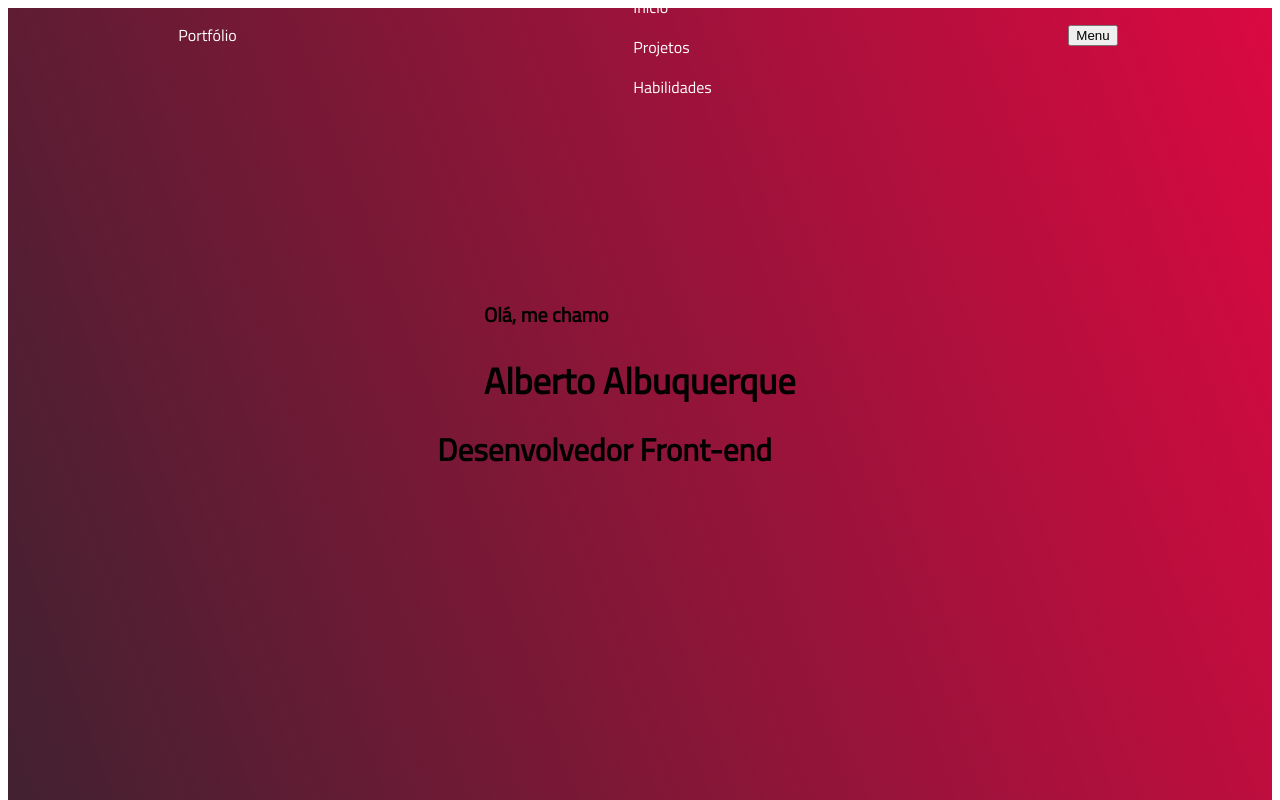
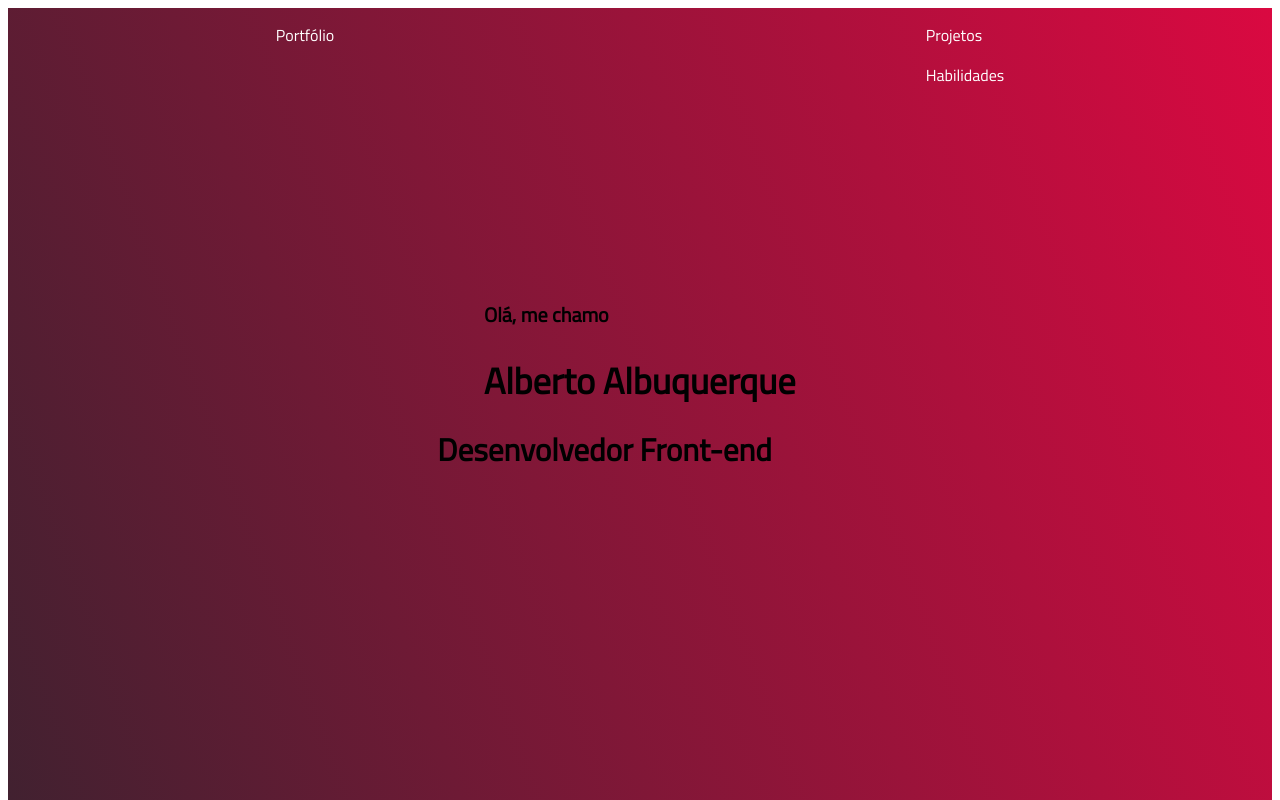
Before and after one commit to allbertuu/portfolio, a React (Create React App) app: page / in a window 1280 px wide. Shown: the top 800 px of the page. Built offline with nearby package versions, Linux system fonts and the light colour scheme.

Commit message:
update header

```diff
--- a/src/assets/sass/Header.scss
+++ b/src/assets/sass/Header.scss
@@ -16,7 +16,11 @@ header {
     color: white;
   }
 
-  .c_menu_sm {
+  .c_menu {
+    @apply fixed top-14 right-0
+    rounded-l-lg p-2;
     background: #052131e5;
+
+    transition: all ease-in-out .3s;
   }
 }
--- a/src/components/layout/Header.js
+++ b/src/components/layout/Header.js
@@ -1,14 +1,13 @@
+import { useEffect, useState } from 'react';
 // scripts
 import { scrollTo } from '../../assets/scripts/scrollTo';
-// hooks
-import { useToggle } from '../../hooks/useToggle';
 // styles
 import '../../assets/sass/Header.scss';
 import btn from '../../assets/sass/Button.module.scss';
 
 function Header() {
 
-  const [isMenuOpen, toggle] = useToggle(false);
+  const [isNavVisibility, setNavVisibility] = useState(false);
 
   const sectionList = [
     {
@@ -27,29 +26,39 @@ function Header() {
 
   function scrollToView(id) {
     scrollTo(id);
-    return isMenuOpen ? setTimeout((toggle), 400) : undefined;
   }
+
+  useEffect(() => {
+    const scrollListener = () => {
+      window.scrollY > 70 ? setNavVisibility(true) : setNavVisibility(false);
+    }
+
+    window.addEventListener('scroll', scrollListener);
+
+    return () => {
+      window.removeEventListener('scroll', scrollListener)
+    }
+  }, []);
 
   return (
     <header>
-      <div className='c_logo'>
+      <div className='c_logo absolute md:relative'>
         Portfólio
       </div>
 
-      <nav>
-        <div className={isMenuOpen ? "fixed inset-0 c_menu_sm" : undefined}>
-          <button className={isMenuOpen ? "text-white absolute" : "hidden"} onClick={toggle}>Close</button>
-          <ul className={isMenuOpen ? "flex flex-col items-center justify-center h-full list-none gap-6" : "hidden md:flex list-none gap-4"}>
+      <nav className={isNavVisibility ? "block" : "invisible md:block md:visible"}>
+        <div className={isNavVisibility ? "c_menu" : undefined}>
+          <ul className={isNavVisibility ? "flex flex-col items-center justify-center list-none gap-6" : "hidden md:flex md:flex-row list-none gap-4"}>
             {sectionList.map((section) => (
               <li onClick={() => scrollToView(section.id)}
-                className={isMenuOpen ? `${btn.btn_li} ${btn.sm}` : `${btn.btn_li} ${btn.md}`}>
+                className={isNavVisibility ? `${btn.btn_li} ${btn.sm}` : `${btn.btn_li} ${btn.md}`}>
                 {section.name}
               </li>
             ))}
           </ul>
         </div>
       </nav>
-      <button className="md:hidden" onClick={toggle}>Menu</button>
+
     </header>
   );
 }
```
